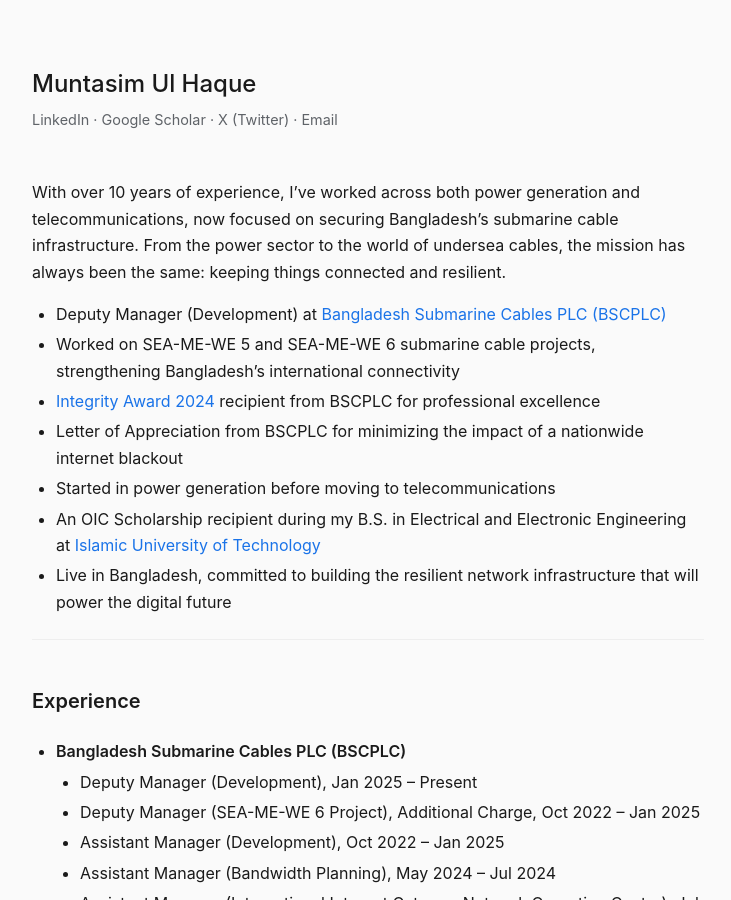
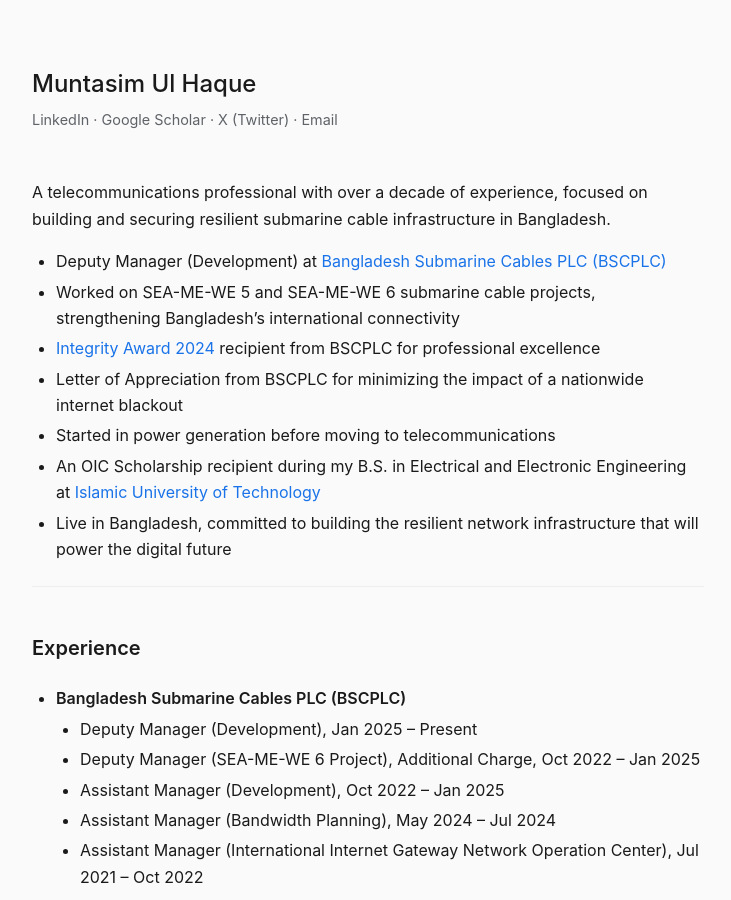
Before and after one commit to muntasimulhaque/muntasimulhaque.github.io, a Jekyll site: the page built from index.md, in a window 1280 px wide and 900 px high. Shown: the whole window, without its empty margins (272-1003 px from the left). Built offline with Jekyll 4.4.1, drawn with Linux system fonts in a browser that asks for light colours.

Commit message:
Update index.md

```diff
--- a/index.md
+++ b/index.md
@@ -5,7 +5,7 @@
 ---
 #### Introduction
 
-With over 10 years of experience, I've worked across both power generation and telecommunications, now focused on securing Bangladesh's submarine cable infrastructure. From the power sector to the world of undersea cables, the mission has always been the same: keeping things connected and resilient.
+A telecommunications professional with over a decade of experience, focused on building and securing resilient submarine cable infrastructure in Bangladesh.
 
 * Deputy Manager (Development) at [Bangladesh Submarine Cables PLC (BSCPLC)](https://bsccl.com.bd/){:target="_blank"}
 * Worked on SEA-ME-WE 5 and SEA-ME-WE 6 submarine cable projects, strengthening Bangladesh's international connectivity
```
